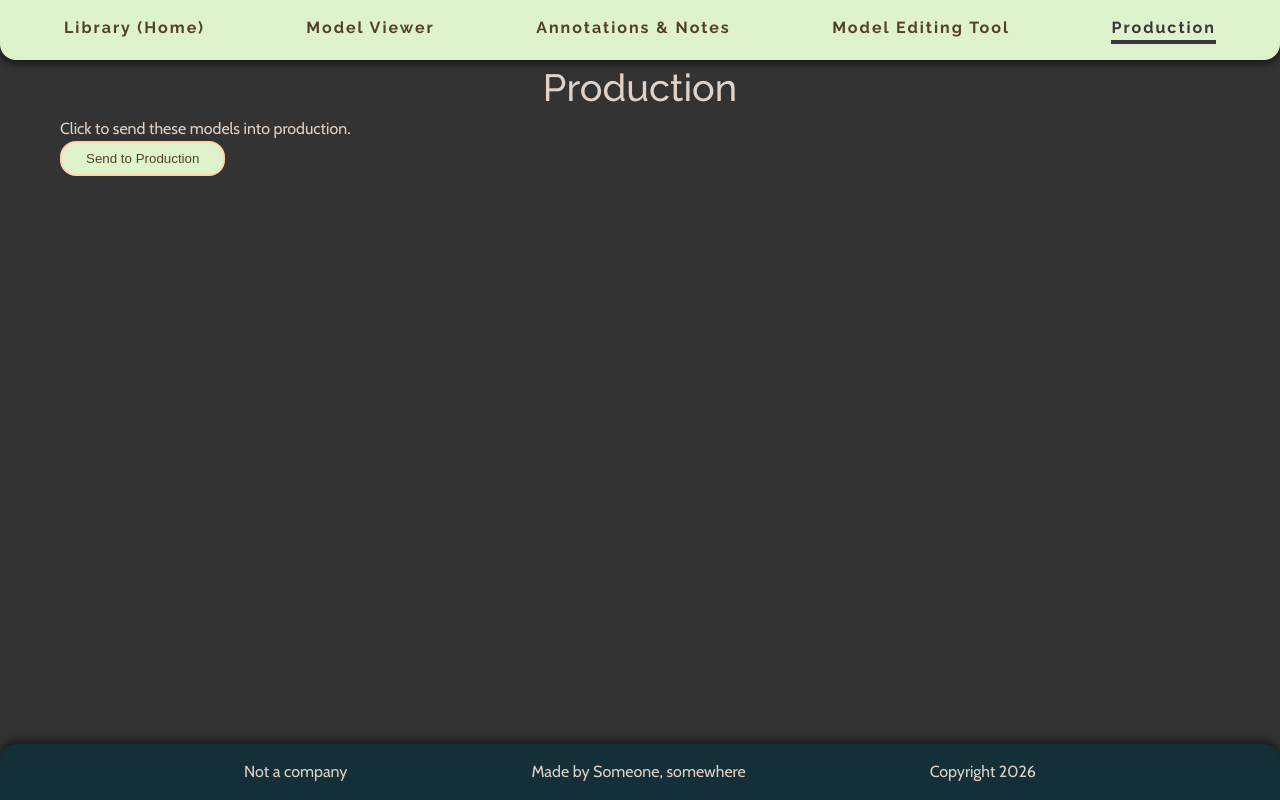
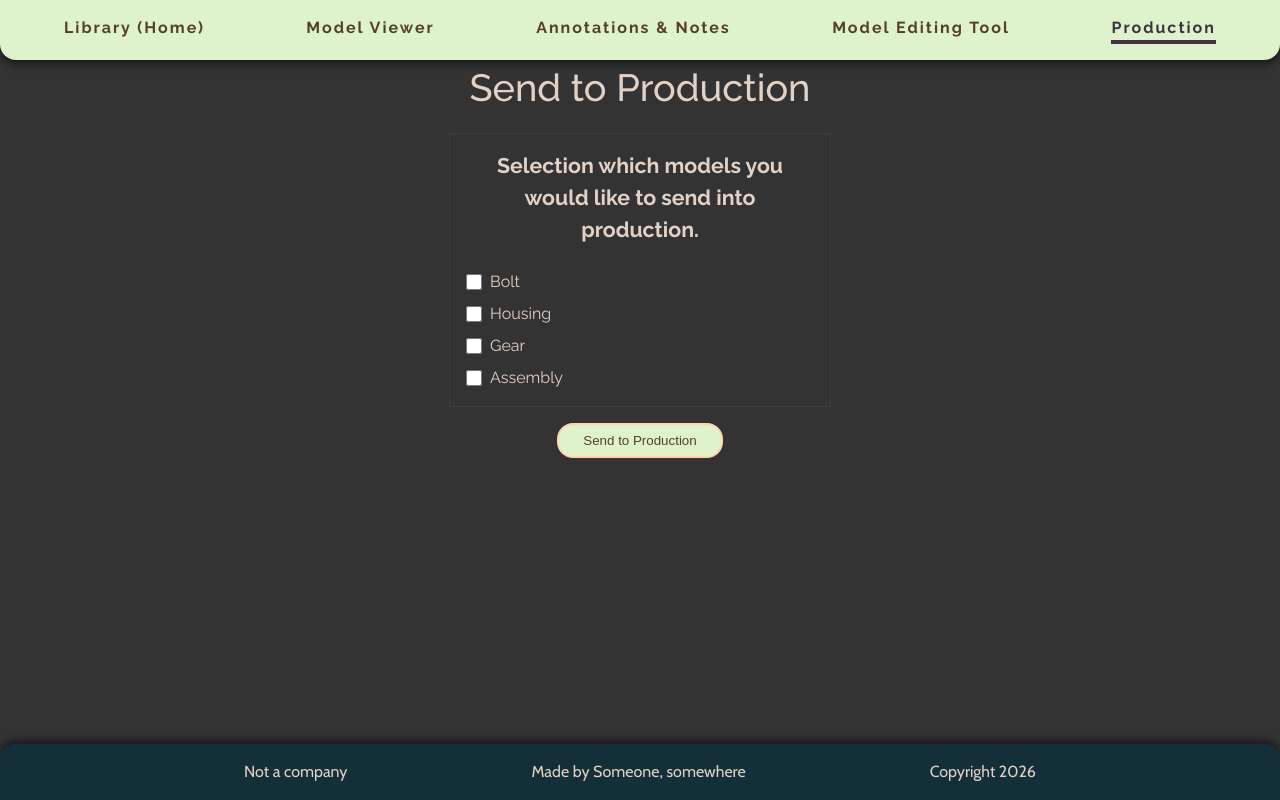
Before and after one commit to waynestedman/next-test-1, a Next.js app: page /production in a window 1280 px wide. Built offline with nearby package versions, Linux system fonts and the light colour scheme.

Commit message:
checkboxes for send to prod

```diff
--- a/src/app/globals.css
+++ b/src/app/globals.css
@@ -124,3 +124,10 @@ p {
   font-family: var(--font-family-cabin);
   font-size: 1em;
 }
+
+input[type="checkbox"] {
+  accent-color: var(--complimentary-blue-dark);
+  width: 16px;
+  height: 16px;
+  padding: 2px;
+}
--- a/src/app/production/page.js
+++ b/src/app/production/page.js
@@ -8,8 +8,16 @@ function Production() {
 
   return (
     <div className={"page " + styles.productionPage}>
-      <h3>Production</h3>
-      <p>Click to send these models into production.</p>
+      <h3>Send to Production</h3>
+      <div className={styles.selectionList}>
+        <h5>Selection which models you would like to send into production.</h5>
+        <div className={styles.checkboxList}>
+          <label><input type="checkbox" name="models" value="bolt" /> Bolt</label>
+          <label><input type="checkbox" name="models" value="housing" /> Housing</label>
+          <label><input type="checkbox" name="models" value="gear" /> Gear</label>
+          <label><input type="checkbox" name="models" value="assembly" /> Assembly</label>
+        </div>
+      </div>
       <WButton
         label="Send to Production"
         onClick={() => alert("Model(s) sent to production!")}></WButton>
--- a/src/app/production/production.module.css
+++ b/src/app/production/production.module.css
@@ -1,8 +1,33 @@
 /* Production page styles */
 
 .productionPage {
+  text-align: center;
+}
 
-  h3 {
-    text-align: center;
+.selectionList {
+  display: flex;
+  flex-direction: column;
+  gap: 1rem;
+  border: 1px solid var(--green-dark);
+  padding: 1rem;
+  margin: 1rem auto;
+  max-width: 30%;
+
+  h5 {
+    margin-bottom: 0.5rem;
   }
 }
+
+.checkboxList {
+  display: flex;
+  flex-direction: column;
+  gap: 0.5rem;
+
+  label {
+    display: flex;
+    align-items: center;
+    gap: 0.5rem;
+    cursor: pointer;
+    width: max-content;
+  }
+}
```
